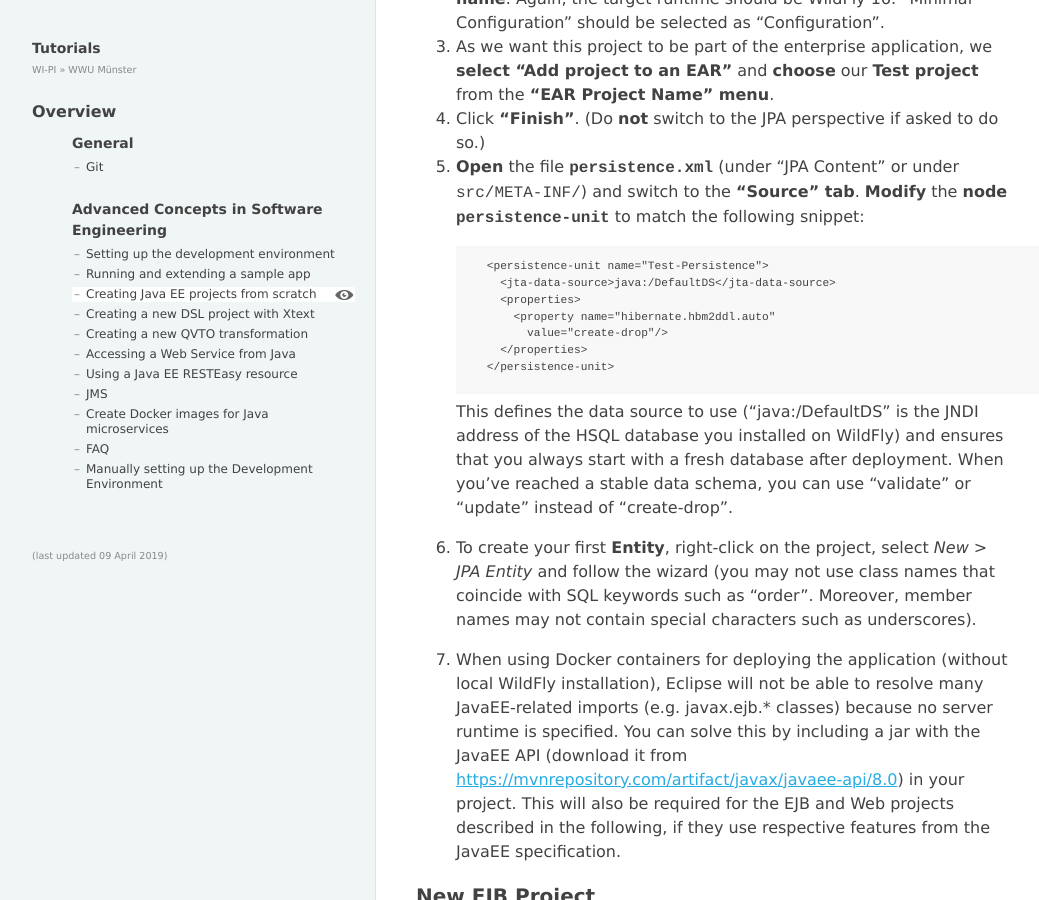
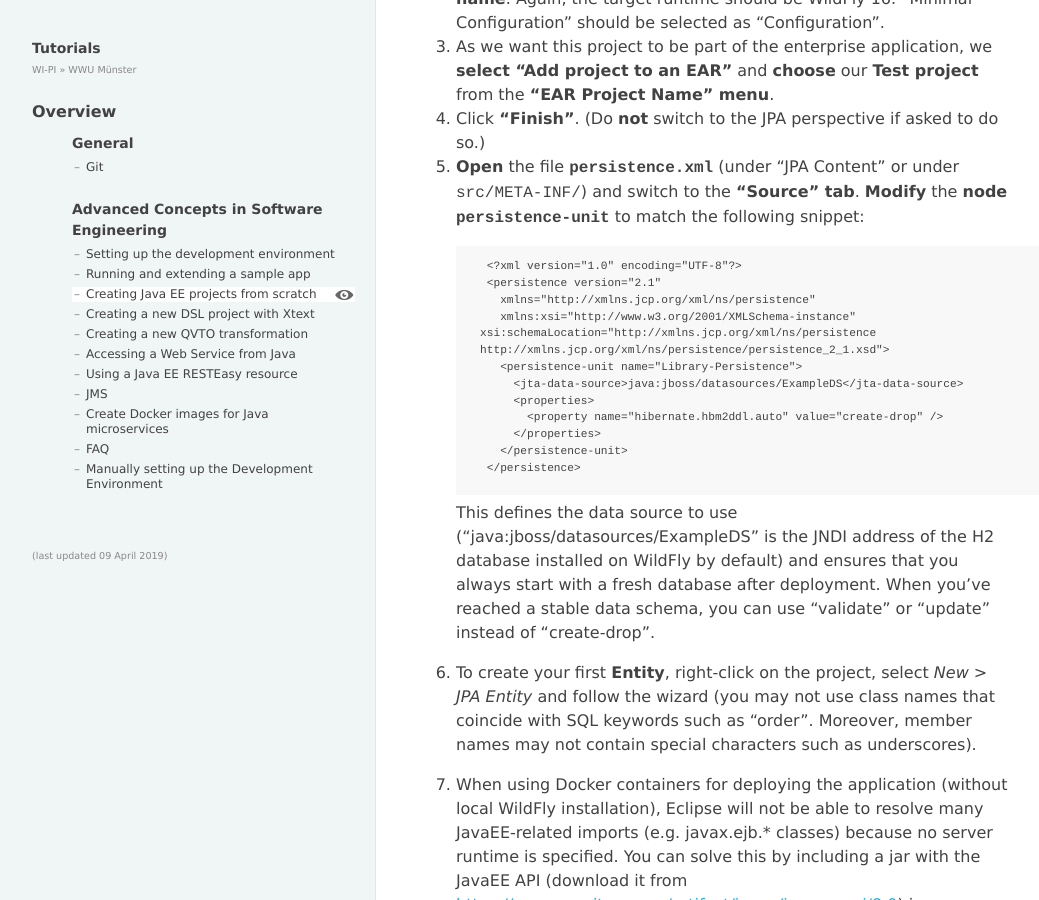
Before and after one commit to wwu-pi/tutorials, a Jekyll site: the page built from lectures/acse/020_tutorial_jboss_project.md, in a window 1280 px wide and 900 px high, scrolled down 1241 px. Shown: the whole window, without its empty margins (8-1047 px from the left). Built offline with Jekyll 4.4.1, drawn with Linux system fonts in a browser that asks for light colours.

Commit message:
Use default example datastore

```diff
--- a/lectures/acse/020_tutorial_jboss_project.md
+++ b/lectures/acse/020_tutorial_jboss_project.md
@@ -36,15 +36,19 @@ This tutorial uses "Test" and variations thereof as project names. Of course, yo
 1. Click **"Finish"**. (Do **not** switch to the JPA perspective if asked to do so.)
 1. **Open** the file **``persistence.xml``** (under "JPA Content" or under ``src/META-INF/``) and switch to the **"Source" tab**. **Modify** the **node** **``persistence-unit``** to match the following snippet:
 
-        <persistence-unit name="Test-Persistence">
-          <jta-data-source>java:/DefaultDS</jta-data-source>
-          <properties>
-            <property name="hibernate.hbm2ddl.auto"
-              value="create-drop"/>
-          </properties>
-        </persistence-unit>
+        <?xml version="1.0" encoding="UTF-8"?>
+        <persistence version="2.1"
+          xmlns="http://xmlns.jcp.org/xml/ns/persistence"
+          xmlns:xsi="http://www.w3.org/2001/XMLSchema-instance" xsi:schemaLocation="http://xmlns.jcp.org/xml/ns/persistence http://xmlns.jcp.org/xml/ns/persistence/persistence_2_1.xsd">
+          <persistence-unit name="Library-Persistence">
+            <jta-data-source>java:jboss/datasources/ExampleDS</jta-data-source>
+            <properties>
+              <property name="hibernate.hbm2ddl.auto" value="create-drop" />
+            </properties>
+          </persistence-unit>
+        </persistence>
 
-     This defines the data source to use ("java:/DefaultDS" is the JNDI address of the HSQL database you installed on WildFly) and ensures that you always start with a fresh database after deployment. When you've reached a stable data schema, you can use "validate" or "update" instead of "create-drop".
+     This defines the data source to use ("java:jboss/datasources/ExampleDS" is the JNDI address of the H2 database installed on WildFly by default) and ensures that you always start with a fresh database after deployment. When you've reached a stable data schema, you can use "validate" or "update" instead of "create-drop".
 
 1. To create your first **Entity**, right-click on the project, select *New* > *JPA Entity* and follow the wizard (you may not use class names that coincide with SQL keywords such as "order". Moreover, member names may not contain special characters such as underscores).
 
```
